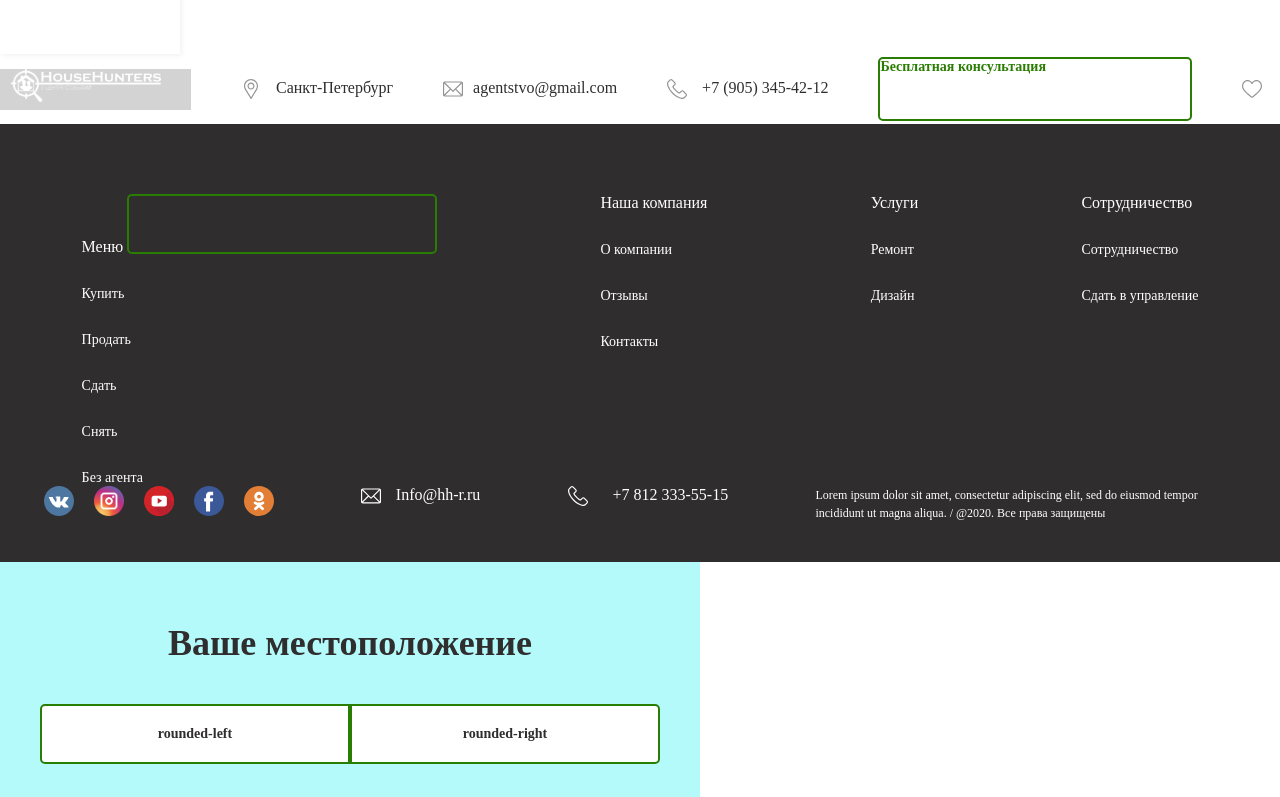
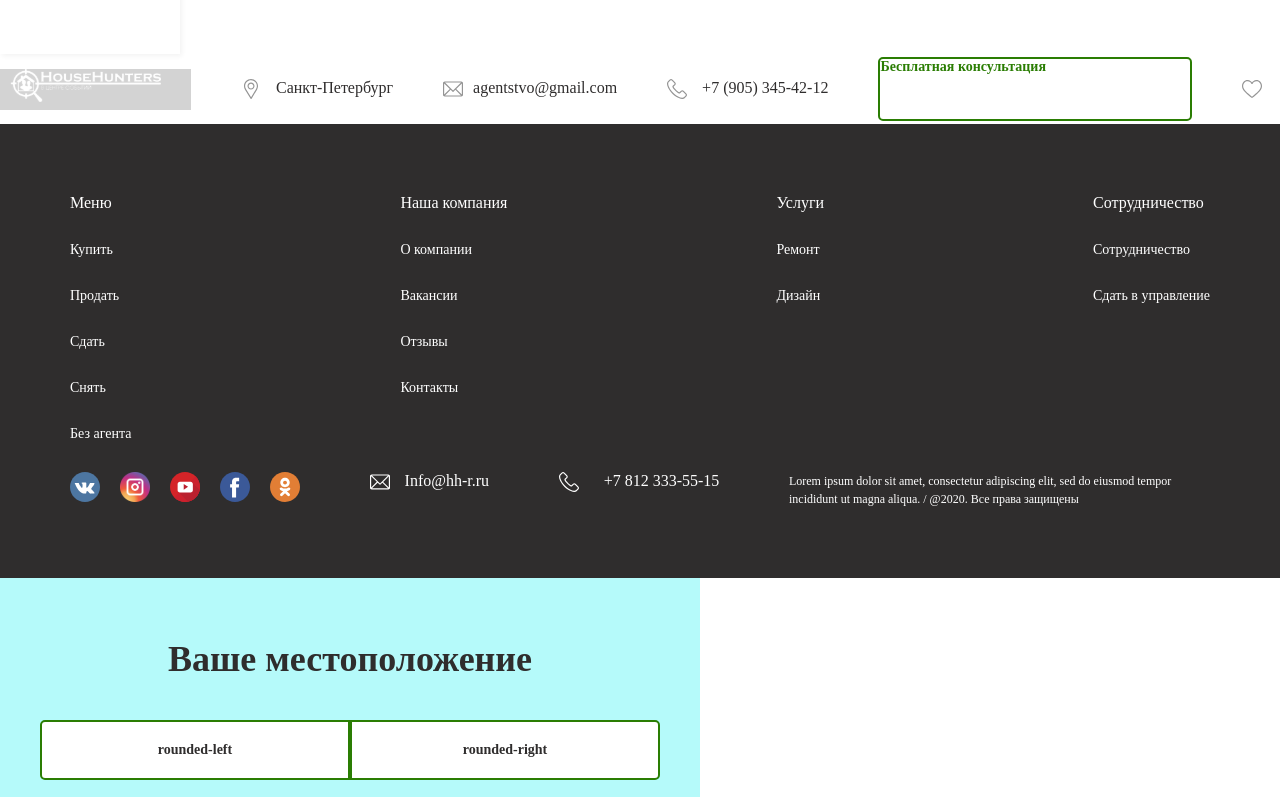
Before and after one commit to LuffyAraragy/v-shop, a Vue app: page / in a window 1280 px wide. Shown: the part 1140-1937 px from the top of the page. Built offline with nearby package versions, Linux system fonts and the light colour scheme.

Commit message:
finished the footer

```diff
--- a/src/App.vue
+++ b/src/App.vue
@@ -145,6 +145,18 @@ export default {
   padding: 0;
 
 }
+
+.app {
+  width: 100%;
+  height: 100%;
+}
+.container {
+  /* Поменял */
+  padding: 0 15px;
+  max-width: 1140px;
+  margin: 0 auto;
+}
+
 .swiper-content-1 {
   width: 500px;
   height: 500px;
--- a/src/assets/api/apiFooter.js
+++ b/src/assets/api/apiFooter.js
@@ -1,11 +1,26 @@
 import {delayResponse} from '@/assets/utils/utilsPromis'
 
 export async function fetchFooterData() {
-    let number = {
-        array1: ["Меню","Купить","Продать","Сдать","Снять","Без агента"],
-        array2: ["Наша компания","О компании","Вакансии","Отзывы","Контакты"],
-        array3: ["Услуги", "Ремонт", "Дизайн",],
-        array4: ["Сотрудничество", "Сотрудничество", "Сдать в управление",],
-      };
-        return delayResponse(number);
+    let FooterData = [
+        ["Меню","Купить","Продать","Сдать","Снять","Без агента"],
+        ["Наша компания","О компании","Вакансии","Отзывы","Контакты"],
+        ["Услуги", "Ремонт", "Дизайн"],
+        ["Сотрудничество", "Сотрудничество", "Сдать в управление",],
+    ];
+
+        return delayResponse(FooterData);
 }
+
+export async function fetchFooterDataSocialNetwork() {
+  let socialNetwork = ["vk.svg", "media.svg", "youtube.svg", "facebook.svg", "iconfinder.svg"];
+  return delayResponse(socialNetwork);
+}
+
+export async function fetchFooterDataContacts() {
+  const socialContacts = [
+    ["mail.svg","Info@hh-r.ru"],
+    ["telephone.svg","+7 812 333-55-15"],
+    ["Lorem ipsum dolor sit amet, consectetur adipiscing elit, sed do eiusmod tempor incididunt ut magna aliqua. / @2020. Все права защищены"]
+  ];
+  return delayResponse(socialContacts);
+}
--- a/src/assets/style.scss
+++ b/src/assets/style.scss
@@ -1,5 +1,5 @@
 @import "@/assets/variables";
 
 // body {
-//     color: $main-color;
+//     @include button-controller-hover($app-color-text-green," ");
 // }
--- a/src/assets/utils/utilsPromis.js
+++ b/src/assets/utils/utilsPromis.js
@@ -3,6 +3,5 @@
 export function delayResponse(val, second = Math.floor(Math.random() * 3001)) {
     return new Promise((res) => {
             setTimeout(() => res(val), second)
-            console.log("delayResponse");
   })
 }
--- a/src/assets/variables.scss
+++ b/src/assets/variables.scss
@@ -6,15 +6,16 @@ $app-color-text-black-gray: #363636;
 $app-color-text-white-gray: #C4C4C4;
 $app-color-text-white: #FFF;
 $app-color-text-black: #000000;
+
 //Цвет background КНОПКИ
 $app-color-background-button-black-gray: #2F2D2D;
 $app-color-background-button-green: #2A7D03;
 $app-color-background-button-white: #F8F7F7;
+
 // Ещё прозрачный
 //Цвет ТЕКСТА КНОПКИ
 $app-color-text-button-white: #FFF;
 $app-color-text-button-green: #2A7D03;
-
 
 // Цвет и размер рамки кнопки
 $app-border-button-white: 2px solid #FFF;
@@ -28,6 +29,7 @@ $box-shadow-2: 0px 1px 5px 0px rgba(0, 0, 0, 0.10);
 // Пк версия
 // Имя стиял текста
 $app-font-face: 'Geometria';
+
 // Толщина текста
 $app-font-weight-300: 300;
 $app-font-weight-400: 400;
@@ -63,7 +65,7 @@ $app-font-size-4xl: (
 
 $app-font-size-5xl: (
     'size': 36px,
-    'line-height': 40px,
+    // 'line-height': 40px,
     // Белый текст 'line-height': 50px, который висит вверху
 );
 
@@ -71,8 +73,6 @@ $app-font-size-6xl: (
     'size': 60px,
     'line-height': 60px,
 );
-
-
 
 // mobile size
 // main-titles
@@ -85,3 +85,30 @@ $app-font-size-mobile-hi: (
     'size': 24px,
     'line-height': 40px,
 );
+
+@mixin text-controller($color, $line-heigh, $size, $font-weight) {
+    color: $color;
+    line-height: $line-heigh;
+    font-size: $size;
+    font-weight: $font-weight;
+}
+
+@mixin button-controller($color, $background-color, $line-height, $font-size, $border, $font-weight) {
+    color: $color;
+    background-color: $background-color;
+    line-height: $line-heigh;
+    font-size: $size;
+    border: $border;
+    font-weight: $font-weight;
+}
+
+@mixin button-controller-hover($background,$transition) {
+    background: $background;
+    transition: $transition;
+
+}
+
+@mixin button-controller-focus($background,$transition) {
+    background: $background;
+    transition: $transition;
+}
--- a/src/components/v-footer.vue
+++ b/src/components/v-footer.vue
@@ -1,89 +1,47 @@
 <!--Доделать футер поменять у соцеальных сетей отступы и подуцмать как расположить конент -->
 <template>
+    <!-- <button class="button" @click="loadData">
+        {{ test2 }}
+    </button> -->
     <div class="v-footer">
+        <div class="v-footer__block-content container">
             <div class="v-footer__content">
-            <div class="v-footer__menu content-options">
-                <div class="v-footer___text-h2">
-                    Меню
-                    <button class="button" @click="loadData">
-
-                    </button>
+                <div class="v-footer__menu content-options"
+                    v-for="(test, index1) in arrayFooterData"
+                    :key="index1"
+                >
+                    <div
+                        v-for="(arrayFooterData, index2) in test"
+                        :key="index2"
+                    >
+                        <div class="v-footer___text-h2"  v-if="index2==0">
+                            {{ arrayFooterData }}
                         </div>
-                <div class="v-footer___text-h3">
-                    Купить
-                </div>
-                <div class="v-footer___text-h3">
-                    Продать
-                </div>
-                <div class="v-footer___text-h3">
-                    Сдать
-                </div>
-                <div class="v-footer___text-h3">
-                    Снять
-                </div>
-                <div class="v-footer___text-h3">
-                    Без агента
-                </div>
-            </div>
-
-            <div class="v-footer__this-company content-options">
-                <div class="v-footer___text-h2">
-                    Наша компания
-                </div>
-                <div class="v-footer___text-h3">
-                    О компании
-                </div>
-                <div class="v-footer___text-h3">
-                    Отзывы
-                </div>
-                <div class="v-footer___text-h3">
-                    Контакты
-                </div>
-            </div>
-
-            <div class="v-footer__services content-options">
-                <div class="v-footer___text-h2">
-                    Услуги
-                </div>
-                <div class="v-footer___text-h3">
-                    Ремонт
-                </div>
-                <div class="v-footer___text-h3">
-                    Дизайн
-                </div>
-            </div>
-
-            <div class="v-footer__cooperation content-options">
-                <div class="v-footer___text-h2">
-                    Сотрудничество
-                </div>
-                <div class="v-footer___text-h3">
-                    Сотрудничество
-                </div>
-                <div class="v-footer___text-h3">
-                    Сдать в управление
+                        <div class="v-footer___text-h3"  v-if="index2!=0">
+                            {{ arrayFooterData }}
                         </div>
                     </div>
                 </div>
-        <div class="v-footer__all-social-network">
+            </div>
+            <div class="v-footer__all-social-network" v-if="arrayFooterSocialContacts.length == 3">
                 <div class="v-footer__social-network">
-                <img src="@/img/footer/vk.svg" alt="" class="social-network">
-                <img src="@/img/footer/media.svg" alt="" class="social-network">
-                <img src="@/img/footer/youtube.svg" alt="" class="social-network">
-                <img src="@/img/footer/facebook.svg" alt="" class="social-network">
-                <img src="@/img/footer/iconfinder.svg" alt="" class="social-network">
+                    <img alt="" class="social-network"
+                        v-for="(socialNetwork, index3) in arrayFooterSocialNetwork"
+                        :key="index3"
+                        :src="require(`@/img/footer/${arrayFooterSocialNetwork[index3]}`)"
+                    >
                 </div>
                 <div class="mail">
-                <img src="@/img/footer/mail.svg" alt="" class="contact">
-                <p class="v-footer__text">Info@hh-r.ru</p>
+                    <img :src="require(`@/img/footer/${arrayFooterSocialContacts[0][0]}`)" class="contact">
+                    <p class="v-footer__text">{{ arrayFooterSocialContacts[0][1] }}</p>
                 </div>
                 <div class="telephone-number">
-                <img src="@/img/footer/telephone.svg" alt="" class="contact">
-                <p class="v-footer__text">+7&nbsp;812&nbsp;333-55-15</p>
+                    <img :src="require(`@/img/footer/${arrayFooterSocialContacts[1][0]}`)" alt="" class="contact">
+                    <p class="v-footer__text">{{ arrayFooterSocialContacts[1][1] }}</p>
                 </div>
                 <div class="v-footer__information">
-                Lorem ipsum dolor sit amet, consectetur adipiscing elit, sed do eiusmod tempor incididunt ut  magna aliqua.  / @2020. Все права защищены
-
+                    {{ arrayFooterSocialContacts[2][0] }}
+                </div>
             </div>
         </div>
     </div>
@@ -91,40 +49,57 @@
 
 
 <script>
-import {fetchFooterData} from '@/assets/api/apiFooter'
+import {fetchFooterData, fetchFooterDataSocialNetwork, fetchFooterDataContacts} from '@/assets/api/apiFooter'
 
     export default {
         name: 'v-footer',
         data() {
             return {
-
+                arrayFooterData: [],
+                arrayFooterSocialNetwork: [],
+                test4: [],
+                arrayFooterSocialContacts: []
             }
         },
         methods: {
             loadData() {
-                console.log("delayResponse");
-                console.log(fetchFooterData());
+                fetchFooterData().then(result =>
+                {
+                    this.arrayFooterData = result;
+                });
+                fetchFooterDataSocialNetwork().then(result =>
+                {
+                    this.arrayFooterSocialNetwork = result;
+                    console.log(this.arrayFooterSocialNetwork);
+                });
+                fetchFooterDataContacts().then(result =>
+                {
+                    this.arrayFooterSocialContacts = result
+                });
             }
         },
-
+        mounted() {
+            this.loadData();
+        }
     }
 </script>
 
 
 <style>
 .v-footer {
-    margin: auto;
     width: 100%;
-    height: 438px;
-    flex-shrink: 0;
+    height: 100%;
     background: #2F2D2D;
-
 }
 
 .v-footer__all-social-network {
+    /* Поменял */
+    padding-top: 30px;
+    padding-bottom: 70px;
     display: flex;
-    gap: 0px;
-    justify-content: space-around;
+    gap: 60px;
+    /* Поменял */
+    justify-content: space-between;
 }
 .v-footer__social-network {
     display: flex;
@@ -138,7 +113,9 @@ import {fetchFooterData} from '@/assets/api/apiFooter'
 .v-footer__content {
     padding-top: 70px;
     display: flex;
-    justify-content: space-around;
+    /* Поменял */
+    justify-content: space-between;
+
 
 }
 
```
Also changed, not shown: src/components/v-card-object.vue (+58 -0 lines). Lines whose indentation alone changed are shown as unchanged.
